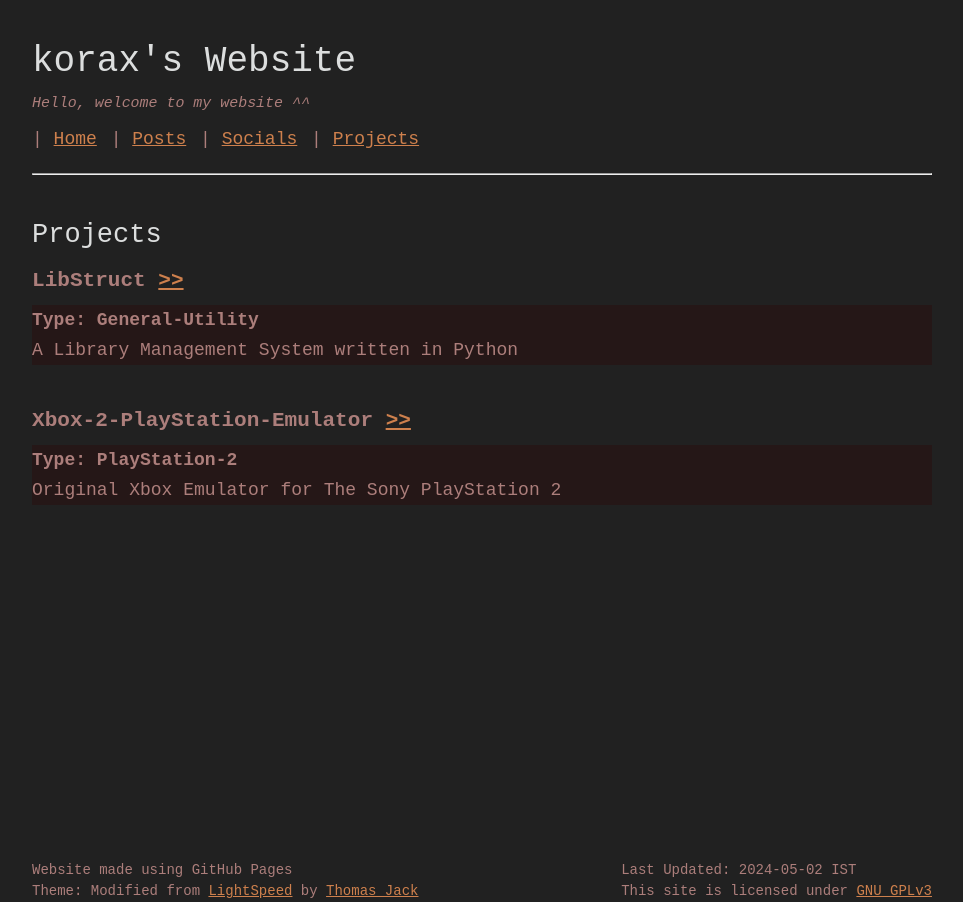
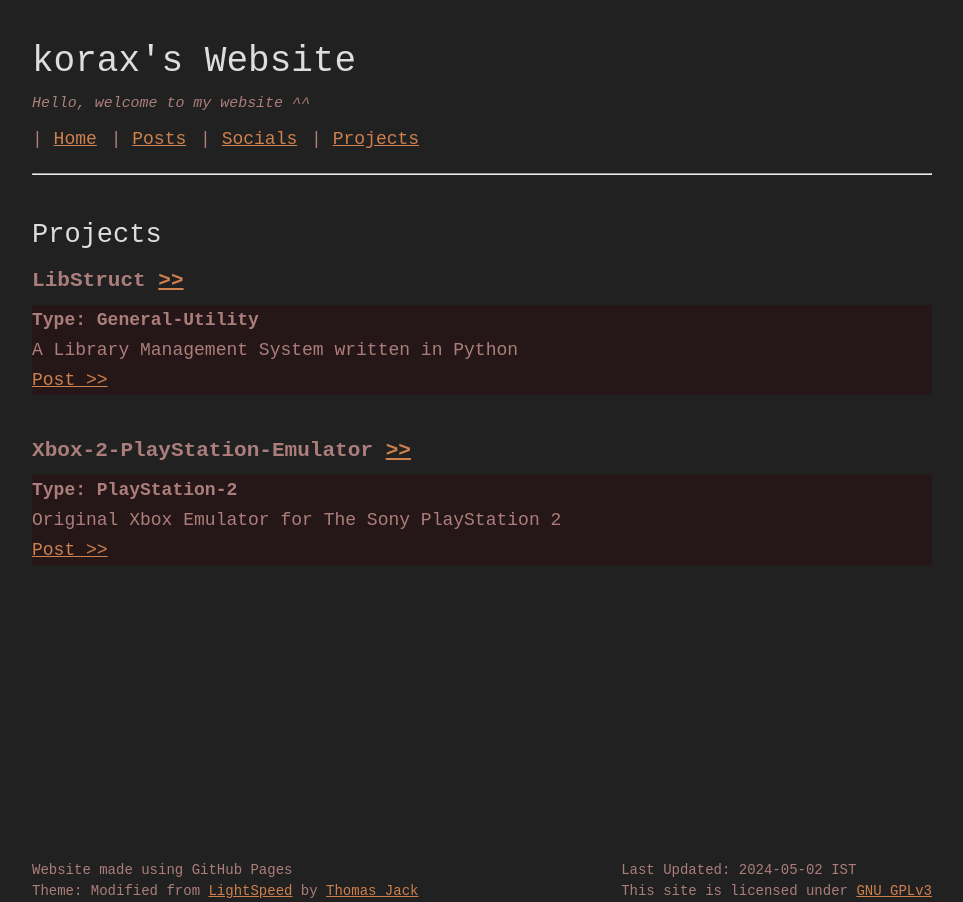
Before and after one commit to koraxial/koraxial.github.io, a Jekyll site: the page built from projects/index.html, in a window 1280 px wide. Shown: the whole page, without its empty margins (158-1121 px from the left). Built offline with Jekyll 4.4.1, drawn with Linux system fonts in a browser that asks for light colours.

Commit message:
Update index.html

```diff
--- a/projects/index.html
+++ b/projects/index.html
@@ -9,6 +9,7 @@ title: Projects
      <div class="project">
      <h4><p>Type: {{ item.target }}</p></h4>
      <p>{{ item.description }}</p>
+     <span> <a href="{{ item.post }}" target="_blank">Post &gt;&gt;</a></span>
      </div>
      <br>
 {% endfor %}
```
